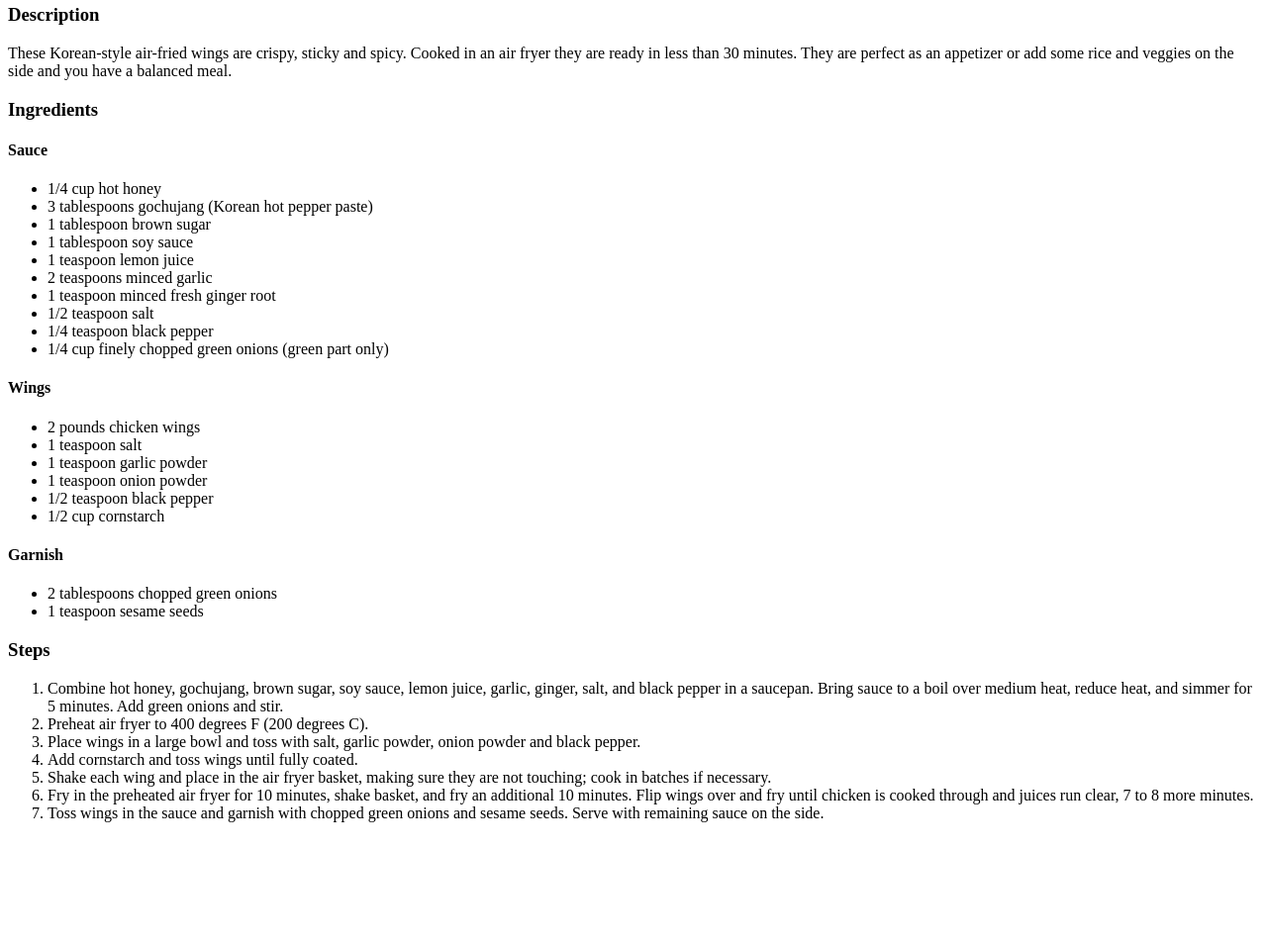
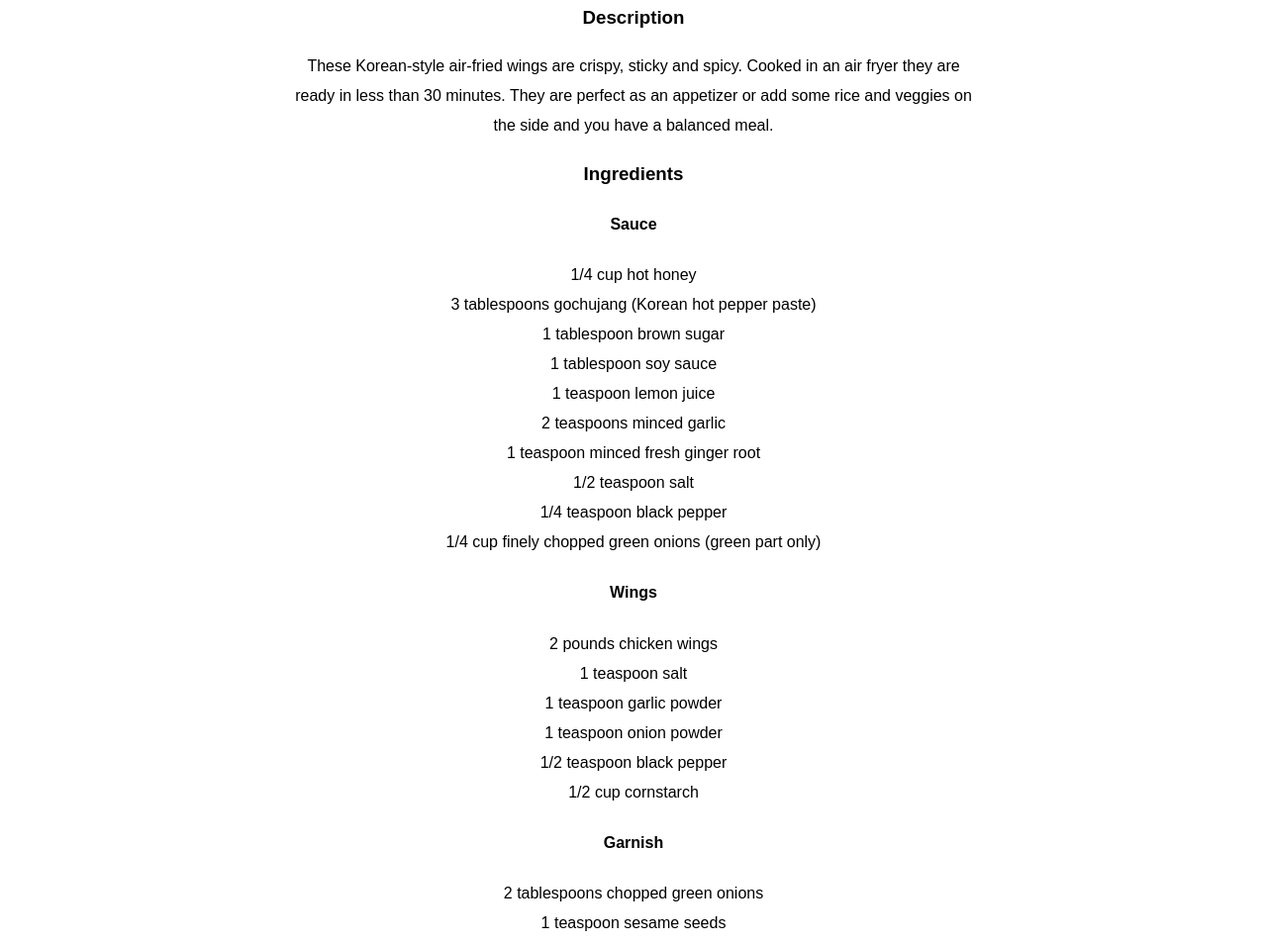
Before and after one commit to siwanbyeok/odin-recipes, a plain HTML site: page recipes/korean-fried-chicken.html in a window 1280 px wide. Shown: the part 586-1540 px from the top of the page at 99% size. Before the commit the page ends 1433 px from the top, so only its background shows below. Drawn offline with Linux system fonts and the light colour scheme.

Commit message:
Add CSS to project
- Put all elements to one center div
- Adjust line spacing

```diff
--- a/recipes/korean-fried-chicken.html
+++ b/recipes/korean-fried-chicken.html
@@ -3,17 +3,30 @@
     <head>
         <meta charset="UTF-8">
         <title>Korean Fried Chicken</title>
+        <link rel="stylesheet" href="../styles.css">
     </head>
+
     <body>
+        <div class="main-div">
+            <div>
                 <h1>Korean Fried Chicken</h1>
+            </div>
+
+            <div>
                 <img src="https://www.allrecipes.com/thmb/laBJ7G_9igm43-KR394NOSHggt8=/750x0/filters:no_upscale():max_bytes(150000):strip_icc():format(webp)/273764-AirFriedKoreanChickenWings-ddmfs-4X3-0694-7c83371170e64e96b5a4b22b338c338e.jpg" alt="Korean Fried Chicken" width="650">
+            </div>
 
+            <div>
                 <h3>Description</h3>
                 <p>These Korean-style air-fried wings are crispy, sticky and spicy. Cooked in an air fryer they are ready in less than 30 minutes. They are perfect as an appetizer or add some rice and veggies on the side and you have a balanced meal.</p>
+            </div>
 
+            <div>
                 <h3>Ingredients</h3>
+
+                <div>
                     <h4>Sauce</h4>
-    <ul>
+                    <ul class="unordered-list">
                         <li>1/4 cup hot honey </li>
                         <li>3 tablespoons gochujang (Korean hot pepper paste)</li>
                         <li>1 tablespoon brown sugar</li>
@@ -25,8 +38,11 @@
                         <li>1/4 teaspoon black pepper</li>
                         <li>1/4 cup finely chopped green onions (green part only)</li>
                     </ul>
+                </div>
+
+                <div>
                     <h4>Wings</h4>
-    <ul>
+                    <ul class="unordered-list">
                         <li>2 pounds chicken wings</li>
                         <li>1 teaspoon salt</li>
                         <li>1 teaspoon garlic powder</li>
@@ -34,12 +50,18 @@
                         <li>1/2 teaspoon black pepper</li>
                         <li>1/2 cup cornstarch</li>
                     </ul>
+                </div>
+
+                <div>
                     <h4>Garnish</h4>
-    <ul>
+                    <ul class="unordered-list">
                         <li>2 tablespoons chopped green onions</li>
                         <li>1 teaspoon sesame seeds</li>
                     </ul>
+                </div>
+            </div>
 
+            <div>
                 <h3>Steps</h3>
                 <ol>
                     <li>Combine hot honey, gochujang, brown sugar, soy sauce, lemon juice, garlic, ginger, salt, and black pepper in a saucepan. Bring sauce to a boil over medium heat, reduce heat, and simmer for 5 minutes. Add green onions and stir.</li>
@@ -50,5 +72,7 @@
                     <li>Fry in the preheated air fryer for 10 minutes, shake basket, and fry an additional 10 minutes. Flip wings over and fry until chicken is cooked through and juices run clear, 7 to 8 more minutes.</li>
                     <li>Toss wings in the sauce and garnish with chopped green onions and sesame seeds. Serve with remaining sauce on the side.</li>
                 </ol>
+            </div>
+        </div>
     </body>
 </html>
--- /dev/null
+++ b/styles.css
@@ -0,0 +1,19 @@
+* {
+    font-family: Arial, sans-serif;
+    text-align: center;
+    line-height: 30px;
+}
+
+.main-div {
+    width: 700px;
+    margin: auto;
+}
+
+.unordered-list {
+    list-style: none;
+    padding-left: 0px;
+}
+
+ol li {
+    text-align: left;
+}
```
Also changed, not shown: index.html (+12 -6 lines), recipes/korean-street-toast.html (+16 -1 lines), recipes/shrimp-scampi.html (+15 -1 lines). Lines whose indentation alone changed are shown as unchanged.
